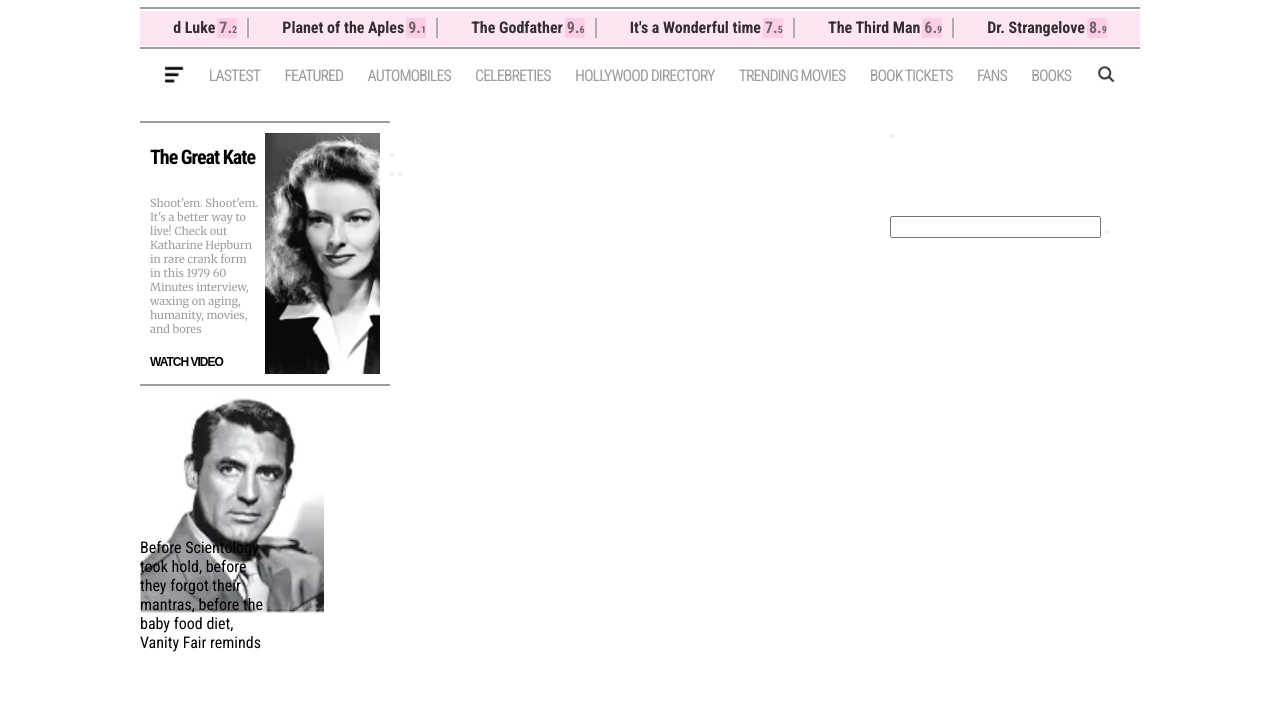
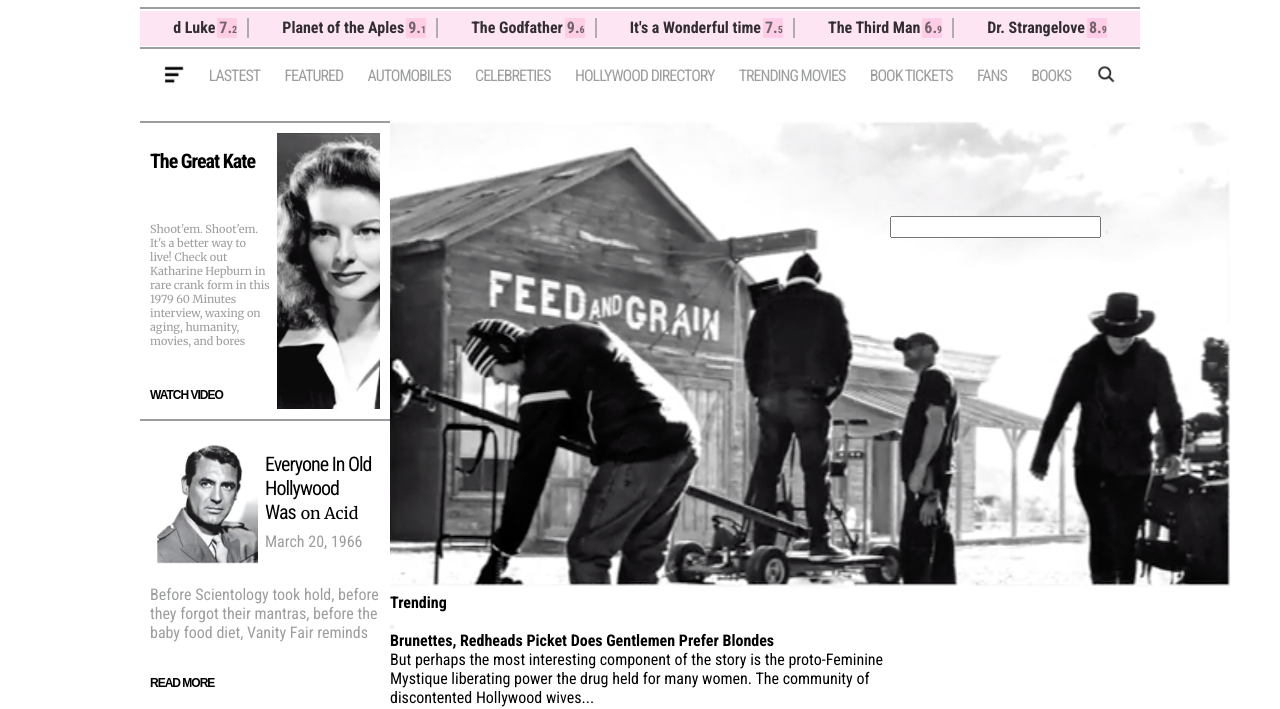
Before and after one commit to den-velez/newspaper-replica, a website: page pug/index.pug in a window 1280 px wide. Shown: the part 94-803 px from the top of the page. Drawn offline with nearby package versions, Linux system fonts and the light colour scheme; files that its build step writes are made by us from their sources.

Commit message:
main-relevats was finished, main-hedline in progress 50%

```diff
--- /dev/null
+++ b/pug/components/_headline.scss
@@ -0,0 +1,23 @@
+.headline {
+  width: 100%;
+  height: 100%;
+  padding: 10px;
+  display: flex;
+  flex-direction: column;
+  &-imgBox {
+    width: 100%;
+    height: 50%;
+    img {
+      object-fit: cover;
+      width: 100%;
+      height: 100%;
+    }
+  }
+  &-texts {
+    display: flex;
+    &-caption {
+      text-transform: uppercase;
+      color: $colorFont2;
+    }
+  }
+}
--- a/pug/components/config.pug
+++ b/pug/components/config.pug
@@ -18,7 +18,13 @@
 -var relevantsButtons = ["watch video", "read more"]
 -var relevantsPublicityImg = ["../../images/img4.png","Publicity's Logo"]
 
-
+-var headlineTitle = "Brunettes, Redheads Picket Does Gentlemen Prefer Blondes"
+-var headlineCaption = "Trending"
+-var headlineText = "But perhaps the most interesting component of the story is the proto-Feminine Mystique liberating power the drug held for many women. The community of discontented Hollywood wives..."
+-var headlineAuthor = "Jinneuvile Martin Jose"
+-var headlineData = "March 12, 1966"
+-var headlineImg = ["../../images/img3.png","trending photo"]
+-var headlineAuthorImg = ["../../images/img6.png","reporter picture"]
 mixin popularnews(image, imageName,title,title2)
   figure
     img(src=image, alt=imageName)
--- a/pug/components/main.pug
+++ b/pug/components/main.pug
@@ -10,27 +10,28 @@ main.main
       figure.relevants-written-imgBox
         img(src=relevants2img[0], alt=relevants2img[1])
       div.relevants-written-texts
-        span.relevants-written-texts-title1
-        span.relevants-written-texts-title2
-        span.relevants-written-texts-date
-      p #{relevants2Text}
+        span.relevants-written-texts-title1 #{relevants2Title[0]}
+        span.relevants-written-texts-title2 #{relevants2Title[1]}
+        span.relevants-written-texts-date #{relevants2Title[2]}
+      p.relevants-written-text #{relevants2Text}
       button.relevants-written-button #{relevantsButtons[1]}
     div.relevants-publicity
       img(src=relevantsPublicityImg[0], alt=relevantsPublicityImg[1])
-  section.headlines
-    figure
-      img(src="", alt="")
-    div
-      h3
-      button
-    h1
-    p
-    div
-      figure
-        h3
-        span
-        button
-        button
+  section.headline
+    figure.headline-imgBox
+      img(src=headlineImg[0], alt=headlineImg[1])
+    div.headline-texts
+      h3.headline-texts-caption #{headlineCaption}
+      button.headline-texts-button
+    h1.headline-texts-title #{headlineTitle}
+    p.headline-texts-text #{headlineText}
+    div.headline-author
+      figure.headline-author-imgBox
+        img(src=headlineAuthorImg[0], alt=headlineAuthorImg[1])
+      h3.headline-author-name #{headlineAuthor}
+      span.headline-author-date #{headlineDate}
+      button.headline-author-back
+      button.headline-author-next
   section.mostpopular
     div
       span
--- a/sass/components/_main.scss
+++ b/sass/components/_main.scss
@@ -1,8 +1,9 @@
 .main {
   width: 100%;
-  height: 600px;
+  height: 500px;
   display: grid;
   grid-template-columns: 25% 50% 25%;
   justify-content: center;
 }
 @import "./relevants.scss";
+@import "./headline.scss";
--- a/sass/components/_relevants.scss
+++ b/sass/components/_relevants.scss
@@ -1,11 +1,13 @@
 .relevants {
-  width: 100%;
-  height: 40%;
+  // width: 100%;
+  // height: 100%;
+  display: grid;
+  grid-template-rows: 40% 40% 20%;
   &-media {
     padding: 10px;
     display: grid;
     align-items: center;
-    grid-template-columns: 50% 50%;
+    grid-template-columns: 55% 45%;
     grid-template-rows: 20% 70% 10%;
     grid-template-areas: "titleR imgR" "textR imgR" "buttonR imgR";
     border-top: 2px solid $colorFont2;
@@ -15,7 +17,6 @@
       text-transform: capitalize;
       font-size: 20px;
       letter-spacing: -1px;
-
       font-family: $titlesFont;
       grid-area: titleR;
     }
@@ -50,25 +51,47 @@
     }
   }
   &-written {
+    padding: 10px;
     display: grid;
+    align-items: center;
     grid-template-columns: 50% 50%;
-    grid-template-rows: 40% 40% 20%;
+    grid-template-rows: 50% 30% 20%;
     grid-template-areas: "imgR2 textsR2" "textR2 textR2" "buttonR2 buttonR2";
     &-imgBox {
+      width: 100%;
+      height: 100%;
       grid-area: imgR2;
+      display: flex;
+      justify-content: center;
+      align-items: center;
+      img {
+        height: 90%;
+        object-fit: contain;
+      }
     }
     &-texts {
       grid-area: textsR2;
 
       &-title1 {
+        text-transform: capitalize;
+        font-size: 20px;
+        letter-spacing: -1px;
+        font-family: $titlesFont;
       }
       &-title2 {
+        font-family: $regularFont;
+        margin-left: 5px;
+        font-weight: 300;
       }
       &-date {
+        margin-top: 8px;
+        display: block;
+        color: $colorFont2;
       }
     }
     &-text {
       grid-area: textR2;
+      color: $colorFont2;
     }
     &-button {
       width: 80%;
```
Also changed, not shown: css/styles.css, html/index.html.
